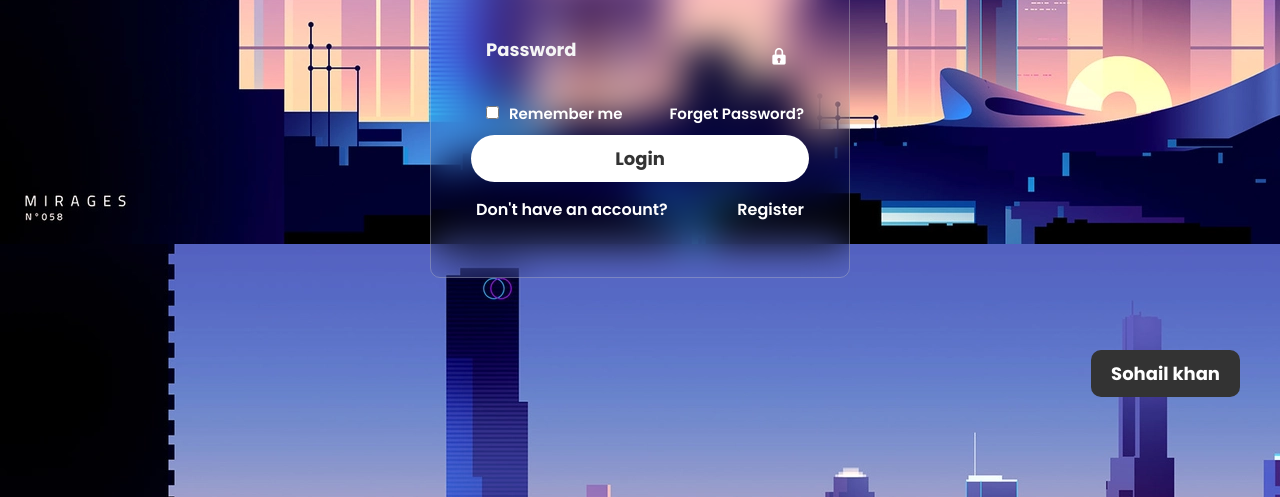
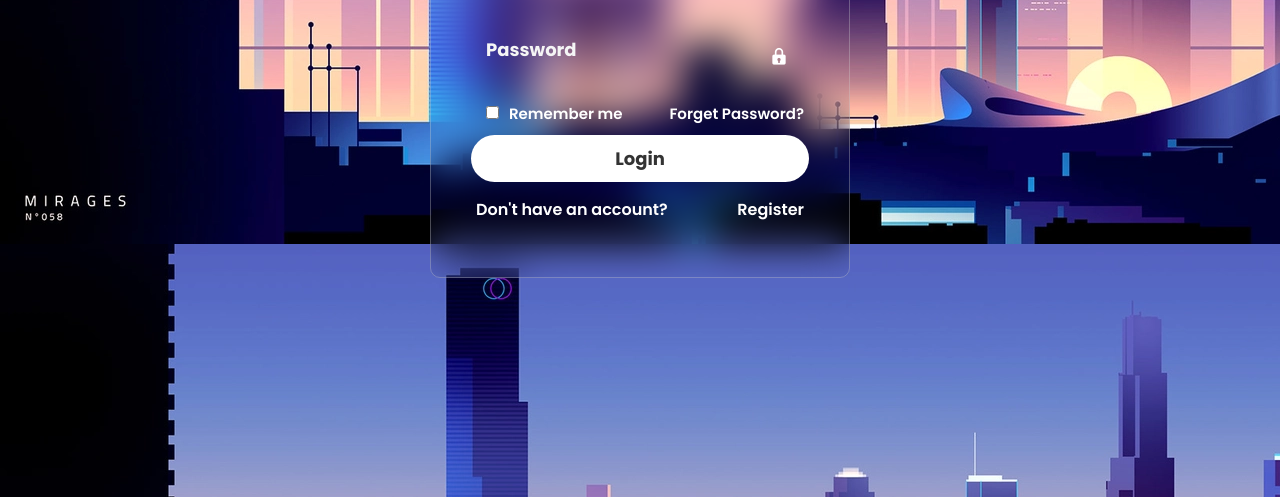
Before and after one commit to Sohail700/Project, a plain HTML site: page index.html in a window 1280 px wide. Shown: the part 383-880 px from the top of the page. Drawn offline with nearby package versions, Linux system fonts and the light colour scheme.

Commit message:
Update index.html

```diff
--- a/index.html
+++ b/index.html
@@ -43,11 +43,5 @@
         <a href="#">Register</a>
       </div>
     </div>
-
-    <div class="credit">
-      <a href="https://github.com/Sohail700">
-        Sohail khan
-      </a>
-    </div>
   </body>
 </html>
```
